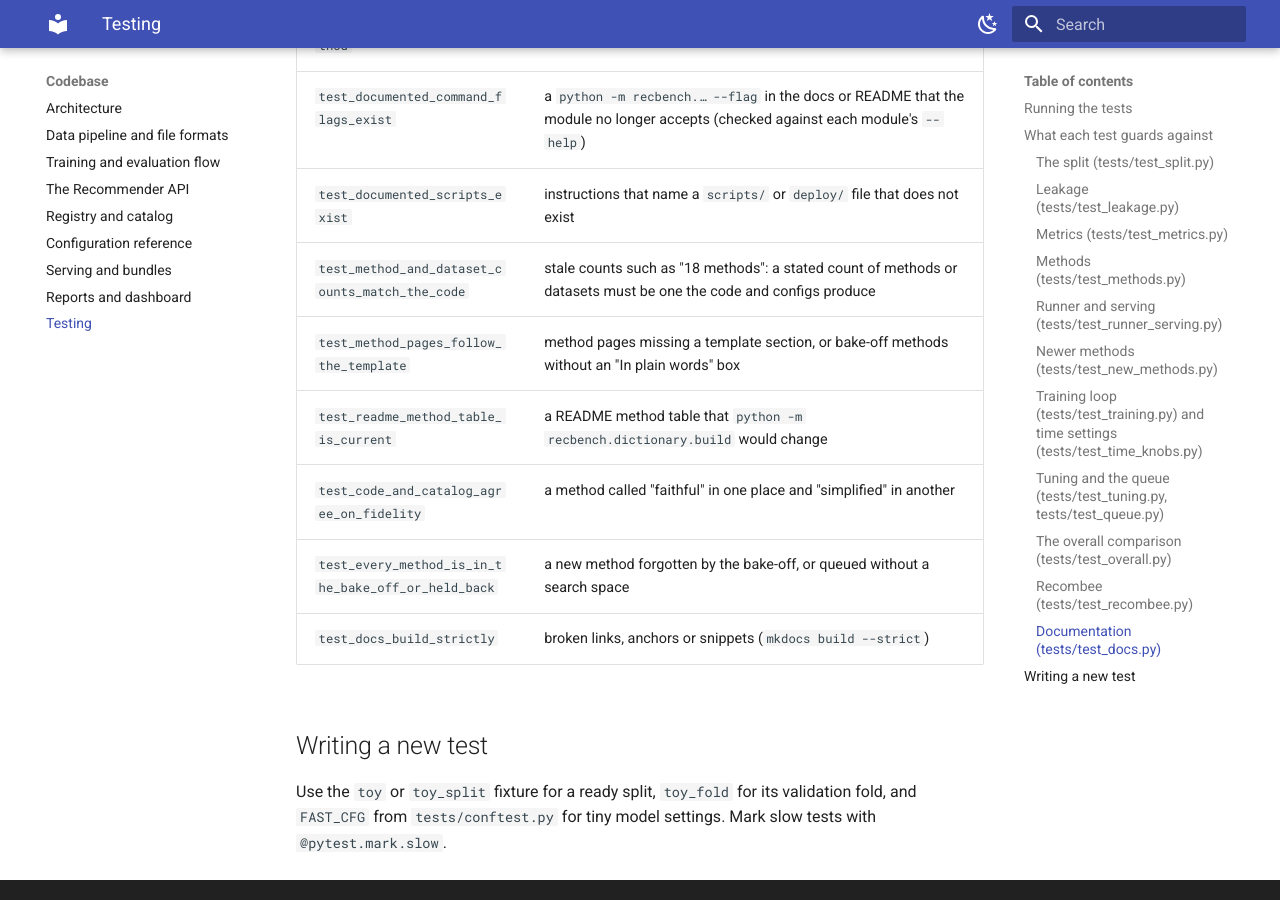
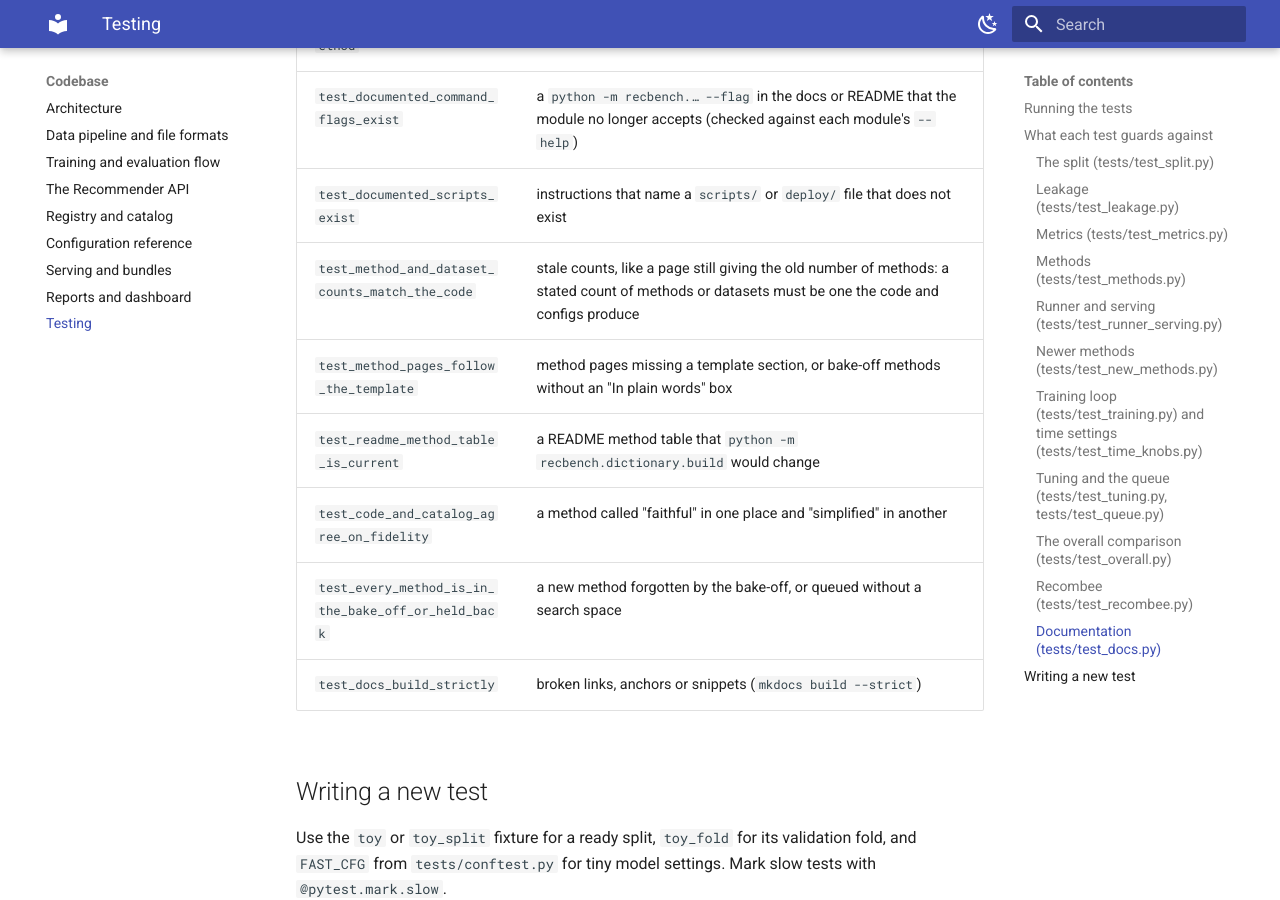
Before and after one commit to trunghieu11/recbench, an MkDocs documentation site: the page built from docs/codebase/testing.md, in a window 1280 px wide and 900 px high, scrolled down 6737 px. Built offline with MkDocs 1.6.1 and Material for MkDocs 9.7.7, drawn with Linux system fonts in a browser that asks for light colours.

Commit message:
Testing page: describe the count check without quoting a stale count
Co-Authored-By: Claude Opus 5.5 <noreply@anthropic.com>

```diff
--- a/docs/codebase/testing.md
+++ b/docs/codebase/testing.md
@@ -132,7 +132,7 @@ model (all-MiniLM-L6-v2, about 90 MB), so `pytest -q -m "not slow"` stays offlin
 | `test_catalog_has_every_method` | missing or malformed rubric scores |
 | `test_documented_command_flags_exist` | a `python -m recbench.… --flag` in the docs or README that the module no longer accepts (checked against each module's `--help`) |
 | `test_documented_scripts_exist` | instructions that name a `scripts/` or `deploy/` file that does not exist |
-| `test_method_and_dataset_counts_match_the_code` | stale counts such as "18 methods": a stated count of methods or datasets must be one the code and configs produce |
+| `test_method_and_dataset_counts_match_the_code` | stale counts, like a page still giving the old number of methods: a stated count of methods or datasets must be one the code and configs produce |
 | `test_method_pages_follow_the_template` | method pages missing a template section, or bake-off methods without an "In plain words" box |
 | `test_readme_method_table_is_current` | a README method table that `python -m recbench.dictionary.build` would change |
 | `test_code_and_catalog_agree_on_fidelity` | a method called "faithful" in one place and "simplified" in another |
```
